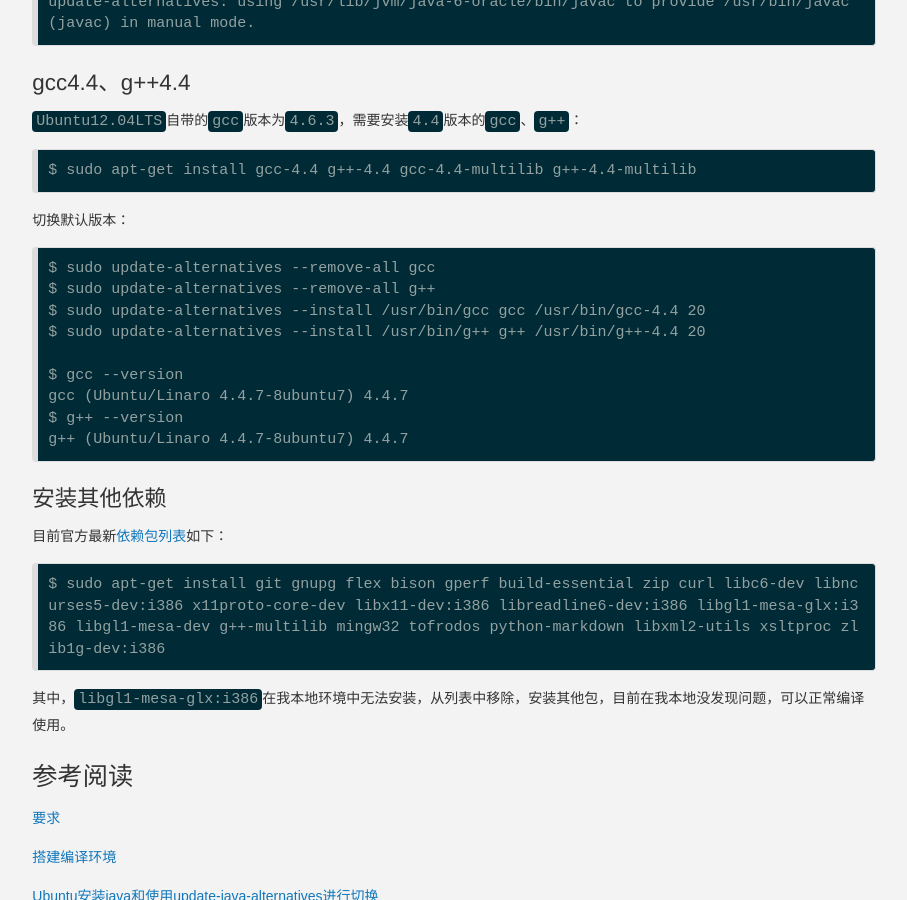
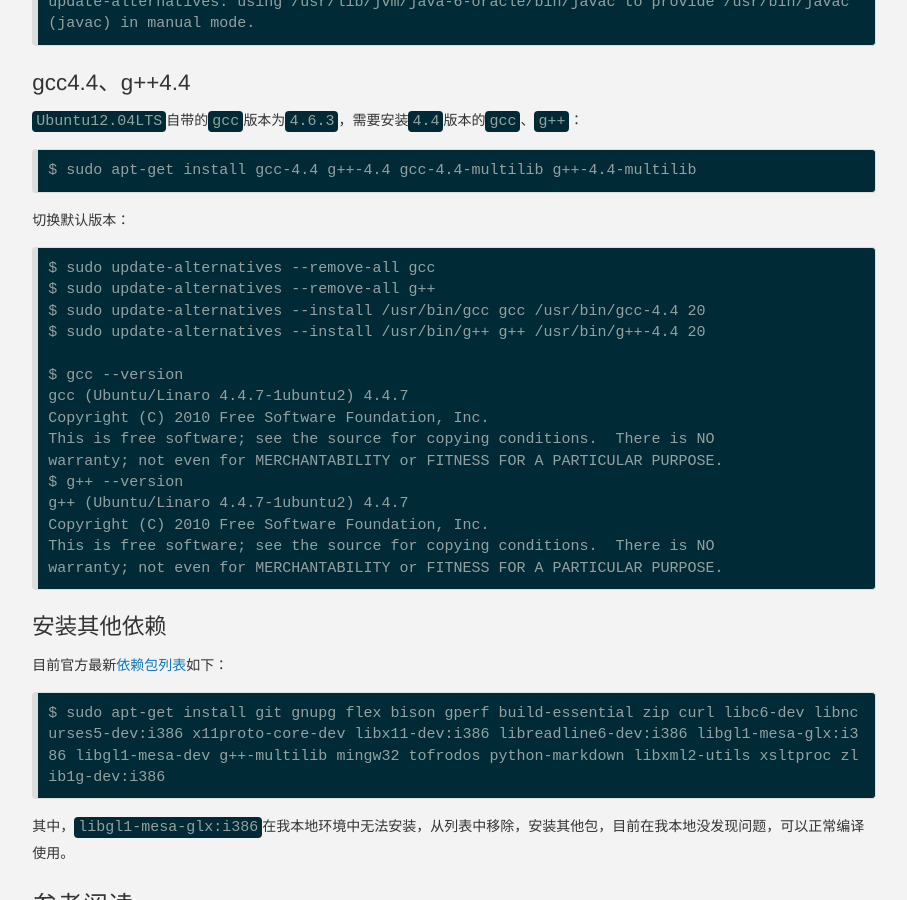
Before and after one commit to daemon369/daemon369.github.io, a Jekyll site: the page built from _posts/2018-01-03-01-aosp-2.3-002-setup-environment.md, in a window 1280 px wide and 900 px high, scrolled down 972 px. Shown: the whole window, without its empty margins (186-1093 px from the left). Built offline with Jekyll 4.4.1, drawn with Linux system fonts in a browser that asks for light colours; nearby versions of some CDN libraries; comment, search, counter and statistics services are not loaded.

Commit message:
setup environment for aosp

```diff
--- a/_posts/2018-01-03-01-aosp-2.3-002-setup-environment.md
+++ b/_posts/2018-01-03-01-aosp-2.3-002-setup-environment.md
@@ -57,9 +57,15 @@ date: 2018-01-03 23:47:00
     $ sudo update-alternatives --install /usr/bin/g++ g++ /usr/bin/g++-4.4 20
 
     $ gcc --version
-    gcc (Ubuntu/Linaro 4.4.7-8ubuntu7) 4.4.7
+    gcc (Ubuntu/Linaro 4.4.7-1ubuntu2) 4.4.7
+    Copyright (C) 2010 Free Software Foundation, Inc.
+    This is free software; see the source for copying conditions.  There is NO
+    warranty; not even for MERCHANTABILITY or FITNESS FOR A PARTICULAR PURPOSE.
     $ g++ --version
-    g++ (Ubuntu/Linaro 4.4.7-8ubuntu7) 4.4.7
+    g++ (Ubuntu/Linaro 4.4.7-1ubuntu2) 4.4.7
+    Copyright (C) 2010 Free Software Foundation, Inc.
+    This is free software; see the source for copying conditions.  There is NO
+    warranty; not even for MERCHANTABILITY or FITNESS FOR A PARTICULAR PURPOSE.
 
 ## 安装其他依赖
 
```
